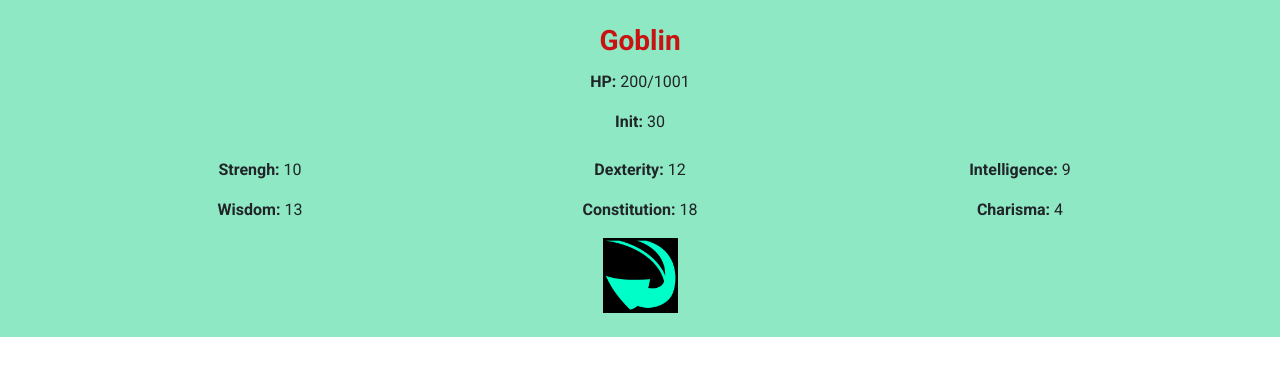
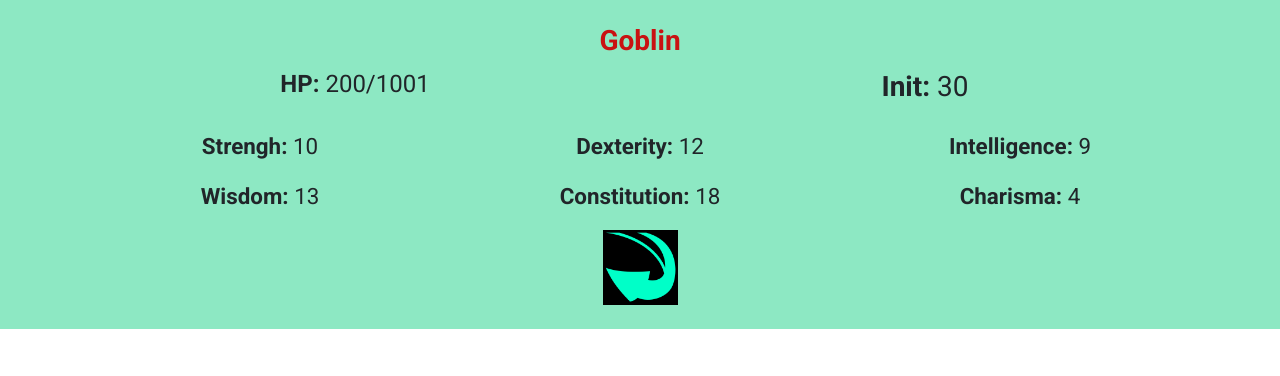
Before and after one commit to JackSnowdon/DM-N-D, a Django app: page /combat/single_member/1/ in a window 1280 px wide. Shown: the part 68-444 px from the top of the page. Run offline with Django 3.2, Linux system fonts and the light colour scheme; data comes from the database, SQL or seed files in the repository; parts of the project's set-up code (start-up, migrations or seed data) failed here and were passed over; some libraries are stand-ins or nearby versions.

Commit message:
Updated combat_meber view

```diff
--- a/combat/templates/combat/combatmember_detail.html
+++ b/combat/templates/combat/combatmember_detail.html
@@ -1,41 +1,50 @@
 {% extends 'base.html' %} {% load crispy_forms_tags %} {% load staticfiles %} {% block page_title %} Edit Stats {% endblock %} {% block content %}
 
-<div class="row">
-    <div class="col-12 text-center">
-        {% if p.hero.alignment == "Player" %}
+<div class="row text-center">
+    <div class="col-12">
+        {% if object.hero.alignment == "Player" %}
         <h3 class="card-title boldest player-party">{{ object.hero.name }}</h3>
         {% else %}
         <h3 class="card-title boldest npc-party">{{ object.hero.name }}</h3>
-        {% endif %} {% if object.current_hobject > object.hero.max_hp %}
-        <p><span class="boldest">HP:</span> {{ object.hero.max_hp }}/{{ object.hero.max_hp }}</p>
+        {% endif %}
+    </div>
+</div>
+<div class="row text-center">
+    <div class="col-6">
+        {% if object.current_hp > object.hero.max_hp %}
+        <h4><span class="boldest">HP:</span> {{ object.hero.max_hp }}/{{ object.hero.max_hp }}</h4>
         {% else %}
-        <p><span class="boldest">HP:</span> {{ object.current_hp }}/{{ object.hero.max_hp }}</p>
+        <h4><span class="boldest">HP:</span> {{ object.current_hp }}/{{ object.hero.max_hp }}</h4>
         {% endif %}
-        <p class="card-text"><span class="boldest">Init:</span> {{ object.initiative }}</p>
+    </div>
+    <div class="col-6">
+        <h3 class="card-text"><span class="boldest">Init:</span> {{ object.initiative }}</h3>
     </div>
 </div>
 
 <br>
+<div class="stat-box">
     <div class="row text-center">
-    <div class="form-group col-md-4 mb-0">
+        <div class="col-md-4 mb-0">
             <p><span class="boldest">Strengh: </span>{{ object.hero.strengh }}</p>
         </div>
-    <div class="form-group col-md-4 mb-0">
+        <div class="col-md-4 mb-0">
             <p><span class="boldest">Dexterity: </span>{{ object.hero.dex }}</p>
         </div>
-    <div class="form-group col-md-4 mb-0">
+        <div class="col-md-4 mb-0">
             <p><span class="boldest">Intelligence: </span>{{ object.hero.intel }}</p>
         </div>
-    <div class="form-group col-md-4 mb-0">
+        <div class="col-md-4 mb-0">
             <p><span class="boldest">Wisdom: </span>{{ object.hero.wisdom }}</p>
         </div>
-    <div class="form-group col-md-4 mb-0">
+        <div class="col-md-4 mb-0">
             <p><span class="boldest">Constitution: </span>{{ object.hero.con }}</p>
         </div>
-    <div class="form-group col-md-4 mb-0">
+        <div class="col-md-4 mb-0">
             <p><span class="boldest">Charisma: </span>{{ object.hero.charisma }}</p>
         </div>
         <br>
+    </div>
 </div>
 <div class="row">
     <div class="col-12 text-center">
--- a/combat/templates/combat_home.html
+++ b/combat/templates/combat_home.html
@@ -47,9 +47,10 @@
                         <a href="{% url 'edit_hero' p.hero.id  %}" role="button" class="btn btn-warning" aria-disabled="false">Edit Stats</a>
                     </div>
                 </div>
+                <br>
                 <div class="row">
                     <div class="col-12">
-                        <a class="btn btn-warning" href="{% url 'single_member' pk=p.pk %}" role="button" aria-disabled="false">View All</a>
+                        <a class="btn btn-warning" href="{% url 'single_member' pk=p.pk %}" role="button" aria-disabled="false">View Stats</a>
                     </div>
                 </div>
             </div>
--- a/static/css/styles.css
+++ b/static/css/styles.css
@@ -95,6 +95,10 @@
     margin-bottom: 1rem;
 }
 
+.stat-box {
+    font-size: 1.4rem;
+}
+
 
 /* Breaks */
 
```
Lines whose indentation alone changed are shown as unchanged.
